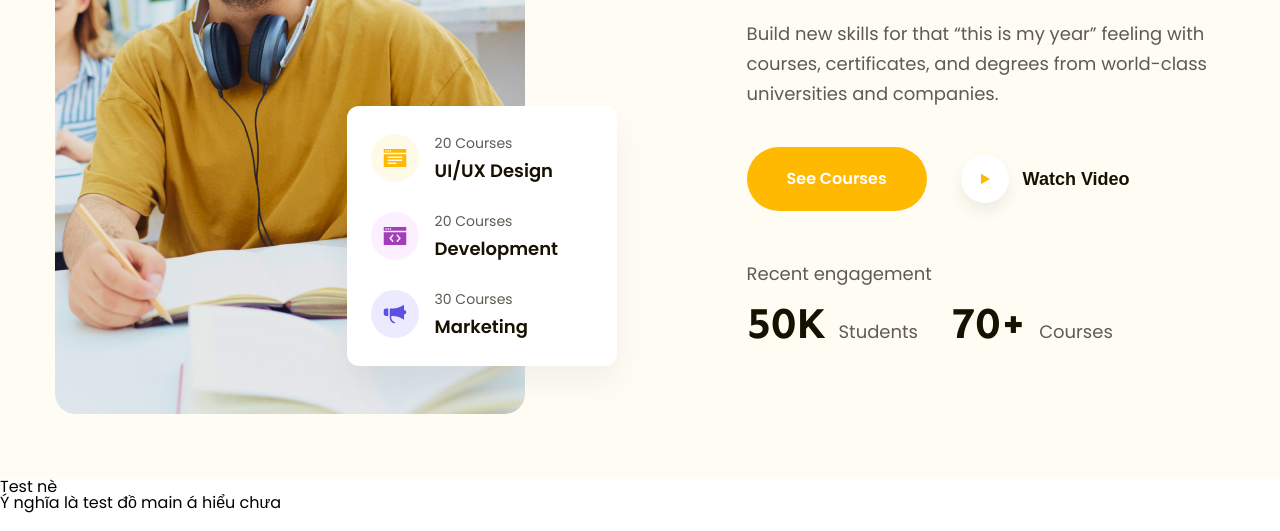
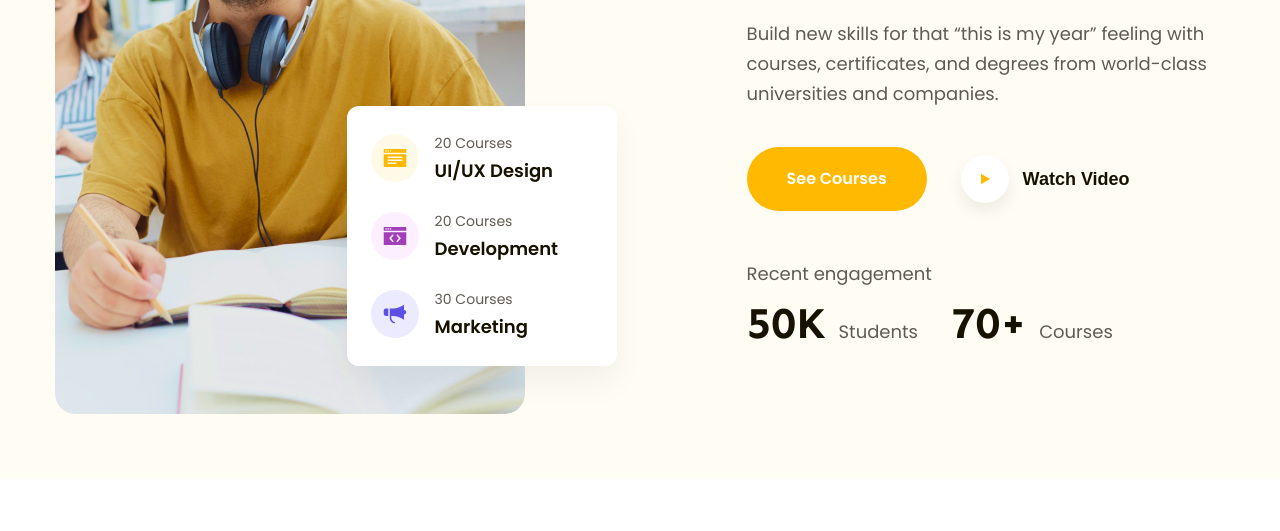
Before and after one commit to MinhDan03/htmlcsspro-project-02, a plain HTML site: page index.html in a window 1280 px wide. Shown: the part 421-952 px from the top of the page. Drawn offline with Linux system fonts and the light colour scheme.

Commit message:
xoá lại nè

```diff
--- a/index.html
+++ b/index.html
@@ -138,10 +138,6 @@
                     </div>
                 </div>
                 <!-- Test -->
-                <div class="test">
-                    <h2>Test nè</h2>
-                    <p>Ý nghĩa là test đồ main á hiểu chưa</p>
-                </div>
                 <!-- Popular -->
                 <div class="popular">
                     <div class="main-content">
```
